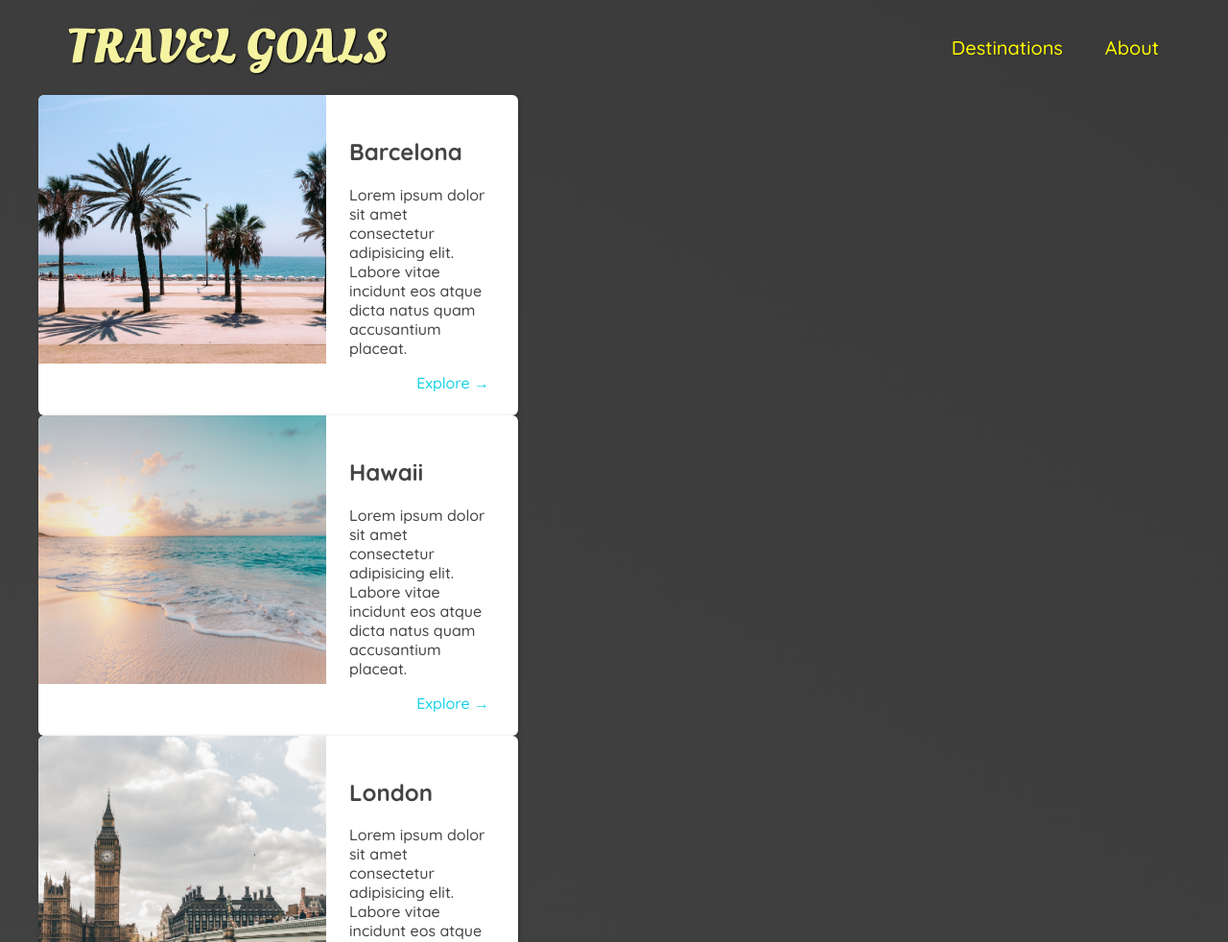
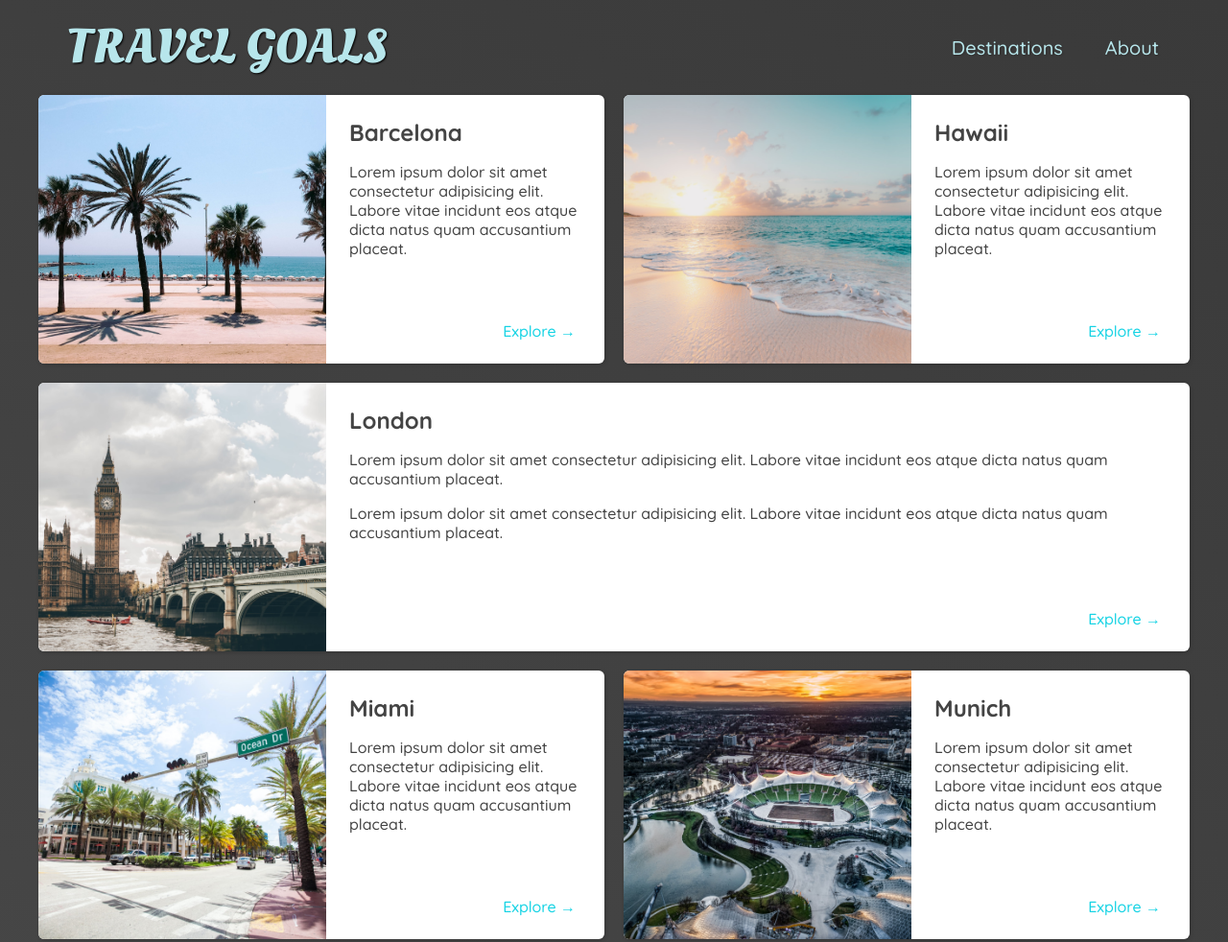
Before and after one commit to IOWC/Udemy-web, a plain HTML site: page paces.html in a window 1280 px wide. Shown: the top 982 px of the page at 96% size. Drawn offline with Linux system fonts and the light colour scheme.

Commit message:
Day 20 - 2nd  Project

```diff
--- a/paces.html
+++ b/paces.html
@@ -59,6 +59,10 @@
           <div class="item-content">
             <div>
               <h2>London</h2>
+              <p>
+                Lorem ipsum dolor sit amet consectetur adipisicing elit. Labore
+                vitae incidunt eos atque dicta natus quam accusantium placeat.
+              </p>
               <p>
                 Lorem ipsum dolor sit amet consectetur adipisicing elit. Labore
                 vitae incidunt eos atque dicta natus quam accusantium placeat.
--- a/places.css
+++ b/places.css
@@ -1,15 +1,36 @@
 body {
   background: linear-gradient(30deg, rgb(77, 77, 77), rgb(58, 58, 58));
   color: rgb(68, 68, 68);
+}
+
+#page-logo a {
+  color: rgb(183, 230, 235);
 }
 
 header {
   position: static;
 }
 
+header a {
+  color: rgb(183, 230, 235);
+}
+
+header nav a:hover {
+  background-color: rgb(183, 230, 235);
+  color: rgb(59, 59, 59);
+}
+
 main ul {
   width: 1200px;
-  margin: 0 auto;
+  margin: 0 auto 48px auto;
+  display: grid;
+  grid-template-columns: 1fr 1fr;
+  /* grid-template-columns: 50% 50%; */
+  gap: 20px 20px;
+}
+
+li:nth-of-type(3) {
+  grid-column: 1 / span 2;
 }
 
 main li {
@@ -18,7 +39,6 @@ main li {
   box-shadow: 1px 1px 4px rgba(0, 0, 0, 0.2);
   border-radius: 6px;
   overflow: hidden;
-  width: 500px;
 }
 
 main li img {
@@ -27,12 +47,15 @@ main li img {
   object-fit: cover;
 }
 
-
 .item-content {
   padding: 24px;
   display: flex;
   flex-direction: column;
   justify-content: space-between;
+}
+
+.item-content h2 {
+  margin: 0;
 }
 
 .actions {
--- a/shared.css
+++ b/shared.css
@@ -47,7 +47,7 @@ header a {
   text-shadow: 1px 1px 2px rgba(0, 0, 0, 0.2);
 }
 
-header a:hover {
+header nav a:hover {
   color: rgb(77, 77, 77);
   background-color: rgb(255, 251, 0);
   border-radius: 6px;
--- a/styles.css
+++ b/styles.css
@@ -70,7 +70,7 @@
 }
 
 .destination {
-  flex: 1;
+  flex: 1; /* destination img, width: 100% 적용이 안되어서 반영한 코드 */
   margin: 0 20px;
   text-transform: uppercase;
 }
```
